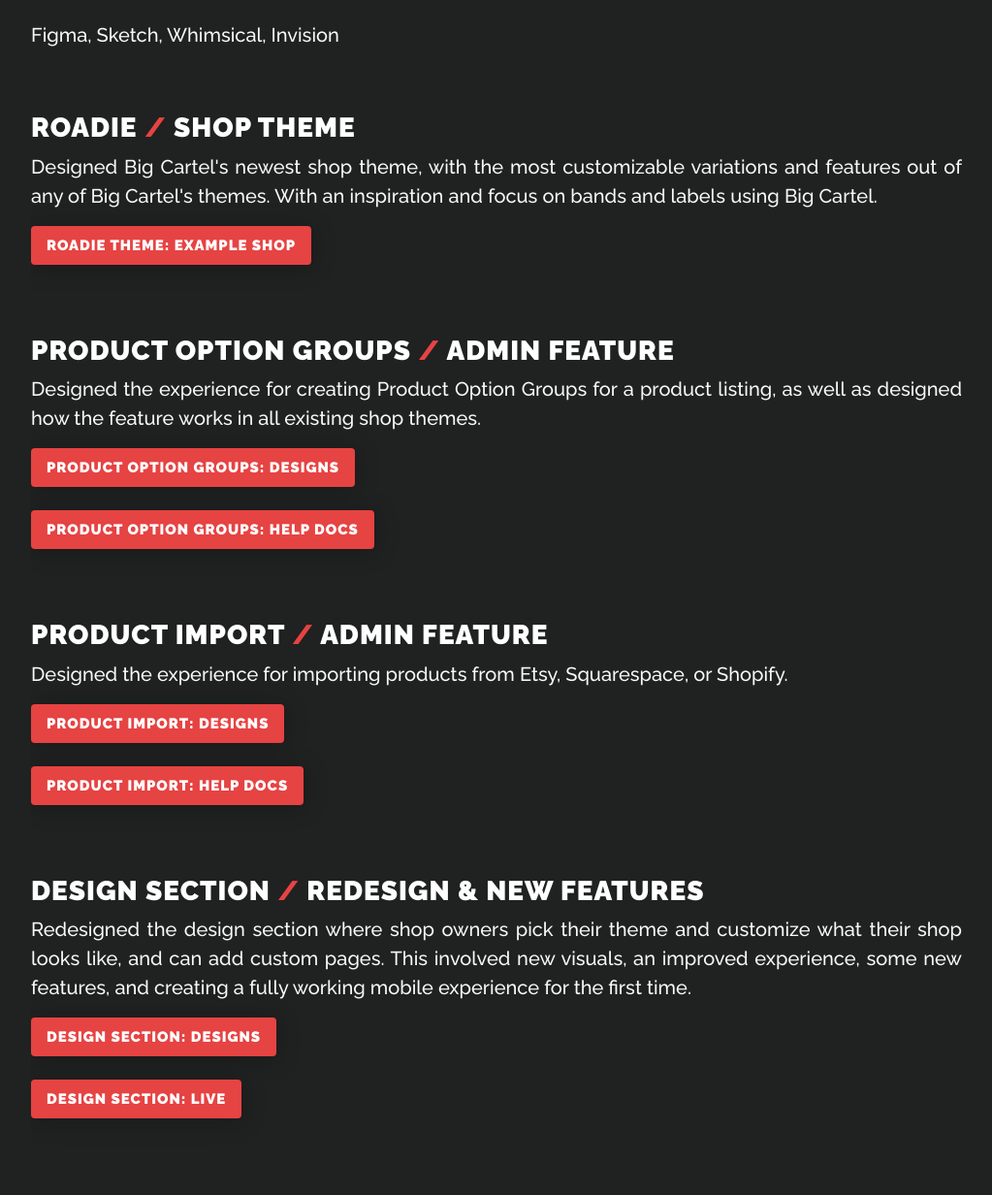
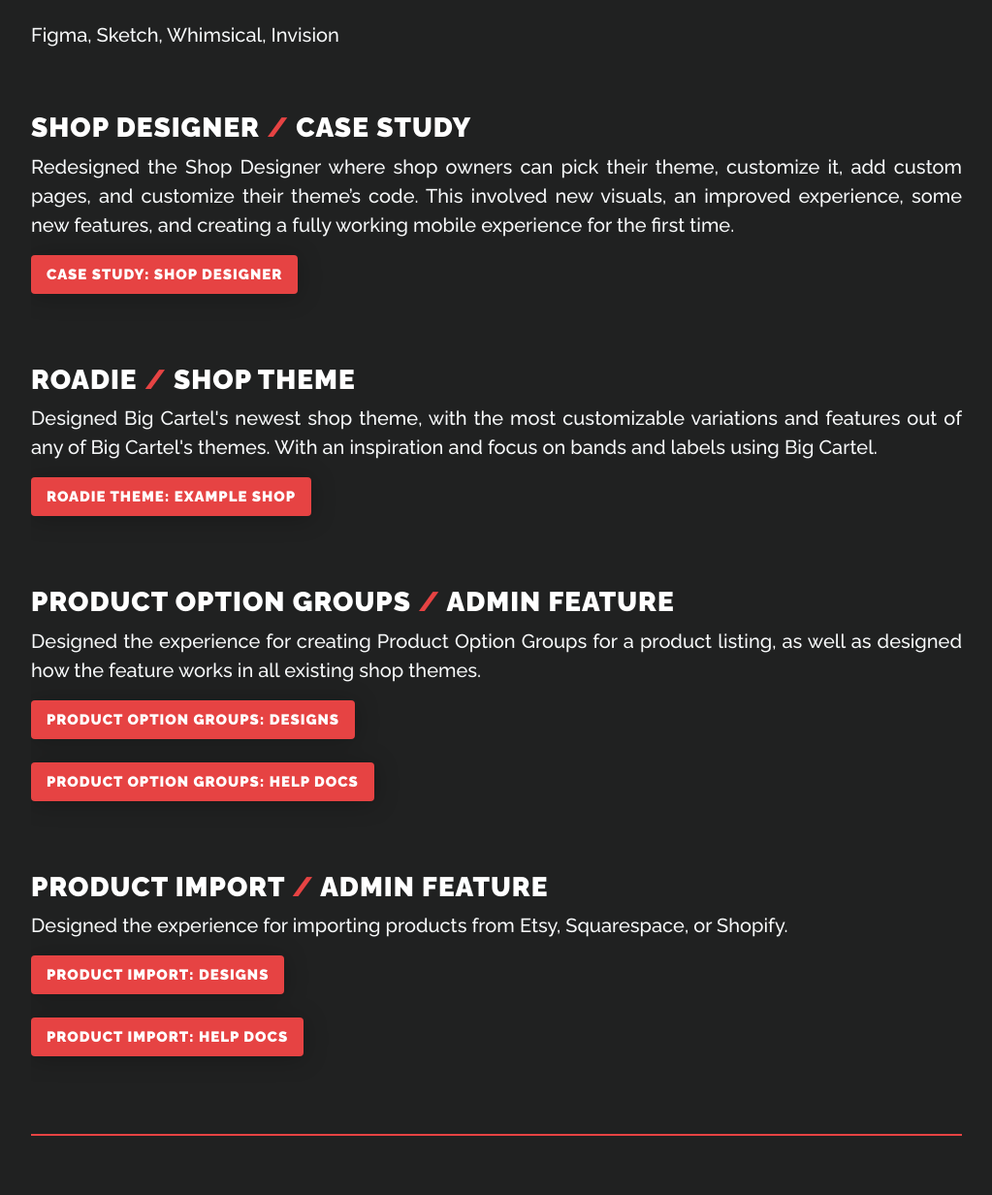
Before and after one commit to iheartfood/iheartfood.github.io, a plain HTML site: page portfolio.html in a window 1280 px wide. Shown: the part 1352-2584 px from the top of the page at 97% size, without its empty margins (128-1151 px from the left). Drawn offline with nearby package versions, Linux system fonts and the light colour scheme.

Commit message:
Added shop designer case study link

```diff
--- a/portfolio.html
+++ b/portfolio.html
@@ -110,6 +110,12 @@
           <p class="tools">Figma, Sketch, Whimsical, Invision</p>
 
           <div class="design-work">
+            <h3>Shop Designer <span>/</span> Case Study</h3>
+            <p>Redesigned the Shop Designer where shop owners can pick their theme, customize it, add custom pages, and customize their theme’s code. This involved new visuals, an improved experience, some new features, and creating a fully working mobile experience for the first time.</p>
+            <p><a class="button" target="blank" href="https://paper.dropbox.com/doc/Big-Cartel-Shop-Designer--BPKAkiwzwICNzRp6Wqcw56bDAQ-xJpALxMi83CCZWMITVUC7">Case Study: Shop Designer</a></p>
+          </div>
+
+          <div class="design-work">
             <h3>Roadie <span>/</span> Shop Theme</h3>
             <p>Designed Big Cartel's newest shop theme, with the most customizable variations and features out of any of Big Cartel's themes. With an inspiration and focus on bands and labels using Big Cartel.</p>
             <p><a class="button" target="blank" href="https://testdriveroadie.bigcartel.com/">Roadie Theme: Example Shop</a></p>
@@ -127,13 +133,6 @@
             <p>Designed the experience for importing products from Etsy, Squarespace, or Shopify.</p>
             <p><a class="button" target="blank" href="https://www.dropbox.com/sh/29t9z6u0lhmi5i5/AABXyzZsQA3tWR_Tehn_0924a?dl=0">Product Import: Designs</a></p>
             <p><a class="button" target="blank" href="https://help.bigcartel.com/importing-products">Product Import: Help Docs</a></p>
-          </div>
-
-          <div class="design-work">
-            <h3>Design Section <span>/</span> Redesign & New Features</h3>
-            <p>Redesigned the design section where shop owners pick their theme and customize what their shop looks like, and can add custom pages. This involved new visuals, an improved experience, some new features, and creating a fully working mobile experience for the first time.</p>
-            <p><a class="button" target="blank" href="https://www.dropbox.com/sh/j2geomaa774xprn/AABrf_vIfphAARaORYwEjbVga?dl=0">Design Section: Designs</a></p>
-            <p><a class="button" target="blank" href="https://my.bigcartel.com/account/design">Design Section: Live</a></p>
           </div>
         </article>
         <!-- END OF JOB 14 -->
```
